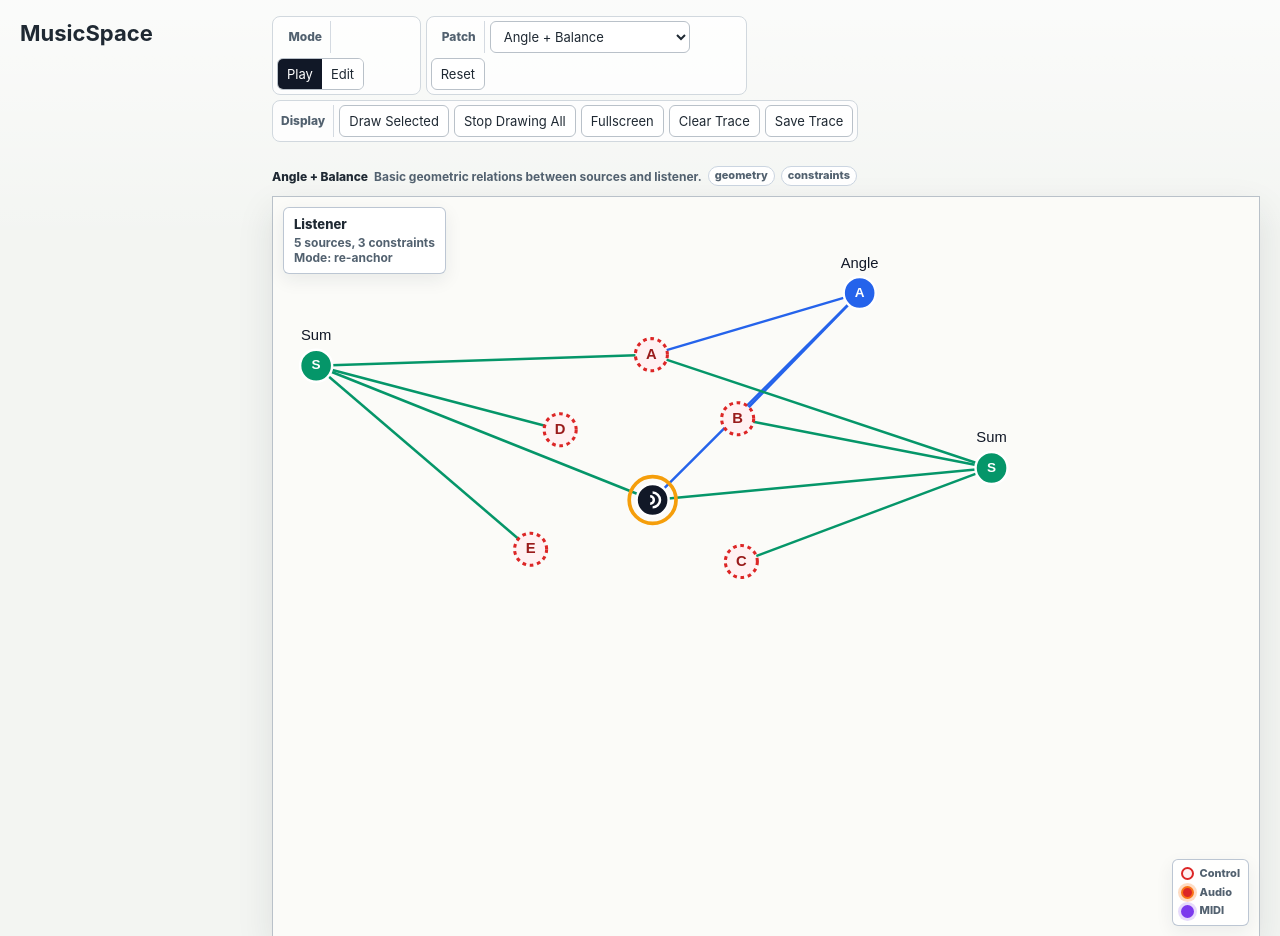
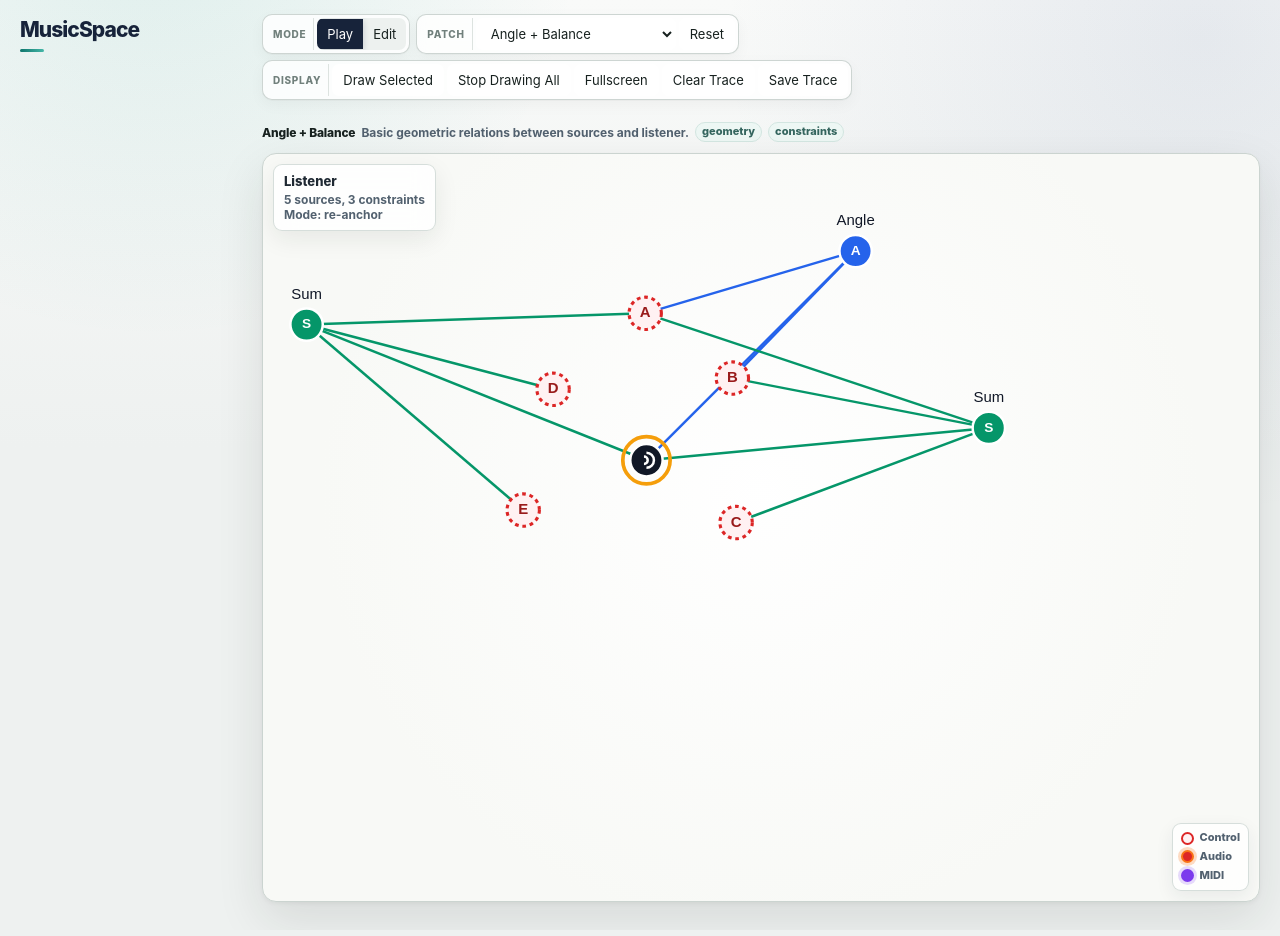
Before and after one commit to fpachet/musicspace, a website: page musicspace.html in a window 1280 px wide. Shown: the top 936 px of the page. Drawn offline with Linux system fonts and the light colour scheme.

Commit message:
Polish interface and document local serving

```diff
--- a/musicspace.html
+++ b/musicspace.html
@@ -9,8 +9,15 @@
     :root {
       color-scheme: light;
       font-family: Inter, ui-sans-serif, system-ui, -apple-system, BlinkMacSystemFont, "Segoe UI", sans-serif;
-      background: #f3f5f2;
-      color: #1f2933;
+      background: #eef1f0;
+      color: #17211f;
+      --ink: #17211f;
+      --muted: #687572;
+      --line: #d9dfdc;
+      --panel: rgba(255, 255, 255, 0.82);
+      --accent: #0e756c;
+      --accent-soft: #e3f3ef;
+      --navy: #17233a;
     }
 
     * {
@@ -21,8 +28,9 @@
       margin: 0;
       min-height: 100vh;
       background:
-        linear-gradient(180deg, rgba(255, 255, 255, 0.65), rgba(243, 245, 242, 0) 240px),
-        #f3f5f2;
+        radial-gradient(circle at 12% -10%, rgba(23, 154, 139, 0.12), transparent 27rem),
+        radial-gradient(circle at 94% 4%, rgba(63, 90, 142, 0.1), transparent 30rem),
+        linear-gradient(180deg, #f9faf9 0, #eef1f0 28rem);
     }
 
     body.is-canvas-fullscreen {
@@ -30,13 +38,13 @@
     }
 
     main {
-      width: min(100%, 1480px);
+      width: min(100%, 1520px);
       margin: 0 auto;
-      padding: 16px 20px 24px;
+      padding: 14px 20px 28px;
       display: grid;
-      grid-template-columns: minmax(220px, 240px) minmax(0, 1fr);
+      grid-template-columns: minmax(208px, 228px) minmax(0, 1fr);
       align-items: start;
-      gap: 8px 12px;
+      gap: 10px 14px;
     }
 
     header {
@@ -46,10 +54,21 @@
     h1 {
       grid-column: 1;
       grid-row: 1;
-      margin: 4px 0 0;
-      font-size: 22px;
-      font-weight: 700;
-      letter-spacing: 0;
+      margin: 3px 0 0;
+      color: var(--navy);
+      font-size: 21px;
+      font-weight: 850;
+      letter-spacing: -0.045em;
+    }
+
+    h1::after {
+      content: "";
+      display: block;
+      width: 24px;
+      height: 3px;
+      margin-top: 7px;
+      border-radius: 99px;
+      background: linear-gradient(90deg, var(--accent), #45b7a8);
     }
 
     .toolbar {
@@ -58,9 +77,9 @@
       align-items: flex-start;
       grid-column: 2;
       grid-row: 1;
-      gap: 5px;
+      gap: 6px;
       justify-content: flex-start;
-      min-height: 140px;
+      min-height: 94px;
       align-content: flex-start;
     }
 
@@ -74,12 +93,14 @@
       display: inline-flex;
       flex-wrap: wrap;
       align-items: center;
-      gap: 5px;
-      min-height: 40px;
-      padding: 4px;
-      border: 1px solid #d1d8de;
-      border-radius: 8px;
-      background: rgba(255, 255, 255, 0.78);
+      gap: 3px;
+      min-height: 38px;
+      padding: 3px;
+      border: 1px solid rgba(197, 207, 203, 0.86);
+      border-radius: 10px;
+      background: var(--panel);
+      box-shadow: 0 1px 1px rgba(23, 33, 31, 0.03), 0 5px 15px rgba(23, 33, 31, 0.04);
+      backdrop-filter: blur(14px);
     }
 
     .toolbar-group[hidden],
@@ -98,15 +119,16 @@
       display: inline-flex;
       align-items: center;
       justify-content: flex-end;
-      flex: 0 0 54px;
+      flex: 0 0 auto;
       min-height: 32px;
-      padding: 0 8px 0 4px;
-      border-right: 1px solid #d4dae1;
-      color: #52616f;
-      font-size: 12px;
+      padding: 0 7px;
+      border-right: 1px solid #dde3e0;
+      color: #71807c;
+      font-size: 10px;
       font-weight: 800;
+      letter-spacing: 0.07em;
       line-height: 1;
-      text-align: right;
+      text-transform: uppercase;
     }
 
     .toolbar-group > button,
@@ -143,9 +165,9 @@
       align-items: center;
       gap: 0;
       min-height: 32px;
-      border: 1px solid #b9c1c9;
-      border-radius: 6px;
-      background: #ffffff;
+      border: 0;
+      border-radius: 7px;
+      background: #edf1ef;
       overflow: hidden;
     }
 
@@ -164,10 +186,10 @@
       flex-direction: column;
       grid-column: 1;
       grid-row: 1 / span 2;
-      gap: 6px;
+      gap: 7px;
       width: 100%;
       margin: 0;
-      padding-top: 42px;
+      padding-top: 40px;
     }
 
     .tool-stack {
@@ -183,17 +205,20 @@
       gap: 6px;
       min-width: 0;
       padding: 7px;
-      border: 1px solid #d1d8de;
-      border-radius: 8px;
-      background: rgba(255, 255, 255, 0.82);
-      box-shadow: 0 6px 18px rgba(31, 41, 51, 0.06);
+      border: 1px solid rgba(202, 211, 207, 0.9);
+      border-radius: 10px;
+      background: rgba(255, 255, 255, 0.8);
+      box-shadow: 0 8px 24px rgba(23, 33, 31, 0.055);
+      backdrop-filter: blur(14px);
     }
 
     .tool-section-label {
-      color: #52616f;
-      font-size: 11px;
+      color: #71807c;
+      font-size: 10px;
       font-weight: 800;
+      letter-spacing: 0.065em;
       line-height: 1;
+      text-transform: uppercase;
     }
 
     .tool-grid {
@@ -215,21 +240,22 @@
 
     button,
     select {
-      border: 1px solid #b9c1c9;
-      border-radius: 6px;
-      background: #ffffff;
-      color: #1f2933;
+      border: 1px solid transparent;
+      border-radius: 7px;
+      background: rgba(255, 255, 255, 0.78);
+      color: var(--ink);
       cursor: pointer;
       font: inherit;
       font-size: 13px;
       line-height: 1;
       min-height: 30px;
-      padding: 0 9px;
+      padding: 0 10px;
+      transition: background 140ms ease, border-color 140ms ease, color 140ms ease, box-shadow 140ms ease, transform 140ms ease;
     }
 
     button:focus-visible,
     select:focus-visible {
-      outline: 3px solid rgba(37, 99, 235, 0.32);
+      outline: 3px solid rgba(14, 117, 108, 0.25);
       outline-offset: 2px;
     }
 
@@ -248,11 +274,13 @@
       border: 0;
       border-radius: 0;
       min-height: 30px;
+      background: transparent;
     }
 
     button[aria-pressed="true"] {
-      background: #111827;
+      background: var(--navy);
       color: #ffffff;
+      box-shadow: 0 2px 7px rgba(23, 35, 58, 0.2);
     }
 
     .transport-button {
@@ -319,7 +347,7 @@
       min-width: 0;
       min-height: 48px;
       padding: 5px 6px;
-      color: #24313d;
+      color: #34423f;
       font-size: 11px;
       font-weight: 700;
       line-height: 1.1;
@@ -327,14 +355,14 @@
     }
 
     .tool-button[aria-pressed="true"] {
-      border-color: #111827;
-      background: #111827;
+      border-color: var(--accent);
+      background: var(--accent);
       color: #ffffff;
-      box-shadow: inset 0 0 0 1px rgba(255, 255, 255, 0.16);
+      box-shadow: 0 5px 13px rgba(14, 117, 108, 0.22), inset 0 0 0 1px rgba(255, 255, 255, 0.15);
     }
 
     .tool-button[aria-pressed="true"]:hover {
-      background: #1f2933;
+      background: #0a665e;
       color: #ffffff;
     }
 
@@ -707,17 +735,18 @@
     }
 
     button:hover {
-      border-color: #52616f;
-      background: #f8fafc;
+      border-color: #c7d1cd;
+      background: #ffffff;
+      box-shadow: 0 3px 10px rgba(23, 33, 31, 0.08);
     }
 
     select:hover {
-      border-color: #52616f;
+      border-color: #aebbb6;
     }
 
     .mode-group button:hover,
     button[aria-pressed="true"]:hover {
-      background: #1f2933;
+      background: #253451;
       color: #ffffff;
     }
 
@@ -755,8 +784,8 @@
       flex-wrap: wrap;
       align-items: center;
       gap: 6px;
-      min-height: 24px;
-      margin: 0 0 8px;
+      min-height: 28px;
+      margin: 0 0 7px;
       color: #52616f;
       font-size: 12px;
       font-weight: 700;
@@ -764,8 +793,9 @@
     }
 
     .patch-info strong {
-      color: #1f2933;
-      font-weight: 800;
+      color: var(--ink);
+      font-weight: 850;
+      letter-spacing: -0.015em;
     }
 
     .patch-tag {
@@ -773,10 +803,10 @@
       align-items: center;
       min-height: 20px;
       padding: 0 6px;
-      border: 1px solid #cbd5e1;
+      border: 1px solid #d3e6e1;
       border-radius: 999px;
-      background: #ffffff;
-      color: #52616f;
+      background: #edf7f4;
+      color: #35665f;
       font-size: 11px;
       font-weight: 800;
     }
@@ -807,9 +837,13 @@
       width: 100%;
       aspect-ratio: 4 / 3;
       margin: 0;
-      border: 1px solid #b9c1c9;
-      background: #fbfbf8;
-      box-shadow: 0 14px 34px rgba(31, 41, 51, 0.1);
+      overflow: hidden;
+      border: 1px solid #cbd4d0;
+      border-radius: 14px;
+      background:
+        radial-gradient(circle at 50% 45%, rgba(255, 255, 255, 0.98), rgba(248, 249, 246, 0.96) 68%),
+        #f8f9f6;
+      box-shadow: 0 18px 48px rgba(23, 33, 31, 0.11), 0 2px 5px rgba(23, 33, 31, 0.05);
     }
 
     .stage.is-fullscreen,
@@ -867,10 +901,11 @@
       left: 10px;
       max-width: min(320px, calc(100% - 20px));
       padding: 8px 10px;
-      border: 1px solid rgba(148, 163, 184, 0.62);
-      border-radius: 6px;
-      background: rgba(255, 255, 255, 0.92);
-      box-shadow: 0 6px 18px rgba(31, 41, 51, 0.08);
+      border: 1px solid rgba(204, 214, 210, 0.8);
+      border-radius: 9px;
+      background: rgba(255, 255, 255, 0.84);
+      box-shadow: 0 8px 24px rgba(23, 33, 31, 0.08);
+      backdrop-filter: blur(12px);
     }
 
     .selection-summary[hidden] {
@@ -896,10 +931,11 @@
       display: grid;
       gap: 5px;
       padding: 7px 8px;
-      border: 1px solid rgba(148, 163, 184, 0.62);
-      border-radius: 6px;
-      background: rgba(255, 255, 255, 0.86);
+      border: 1px solid rgba(204, 214, 210, 0.8);
+      border-radius: 9px;
+      background: rgba(255, 255, 255, 0.78);
       box-shadow: 0 6px 18px rgba(31, 41, 51, 0.07);
+      backdrop-filter: blur(12px);
     }
 
     .legend-item {
```
Also changed, not shown: TESTING.md (+8 -0 lines), README.md.
